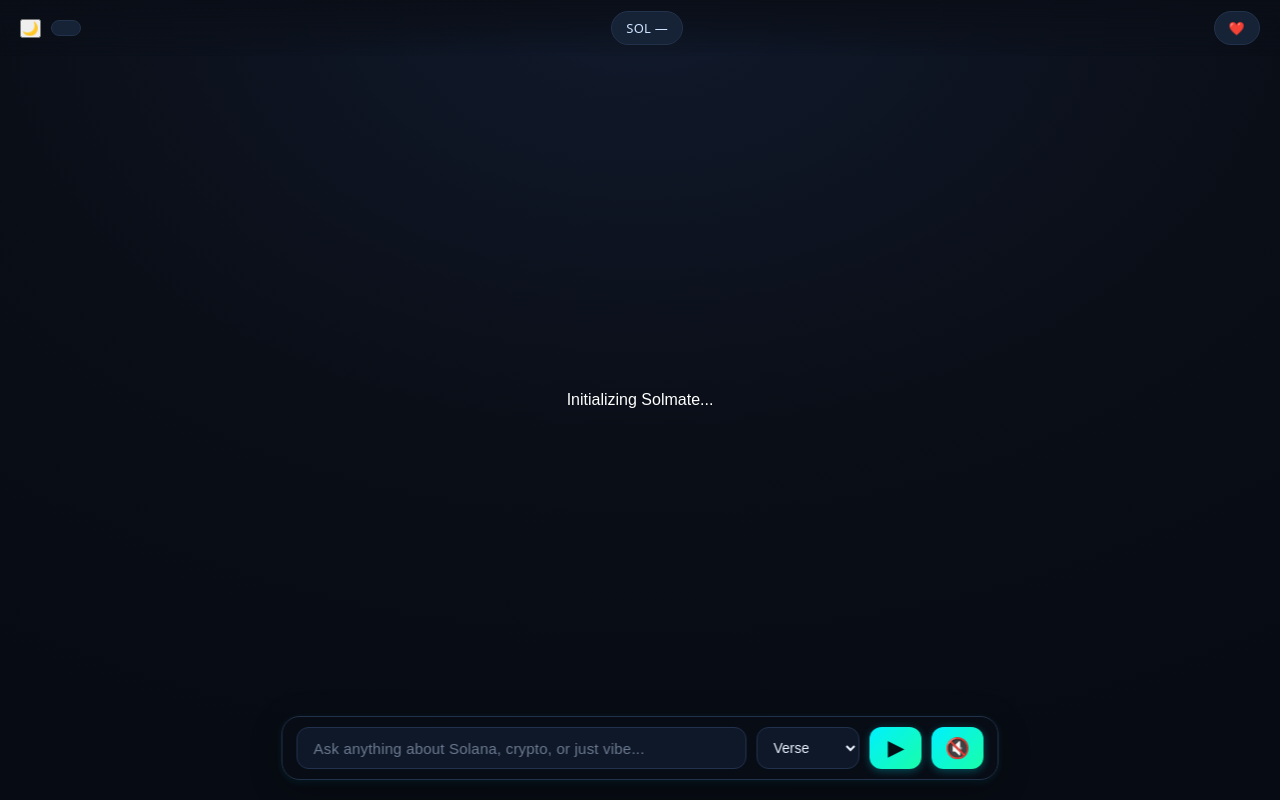
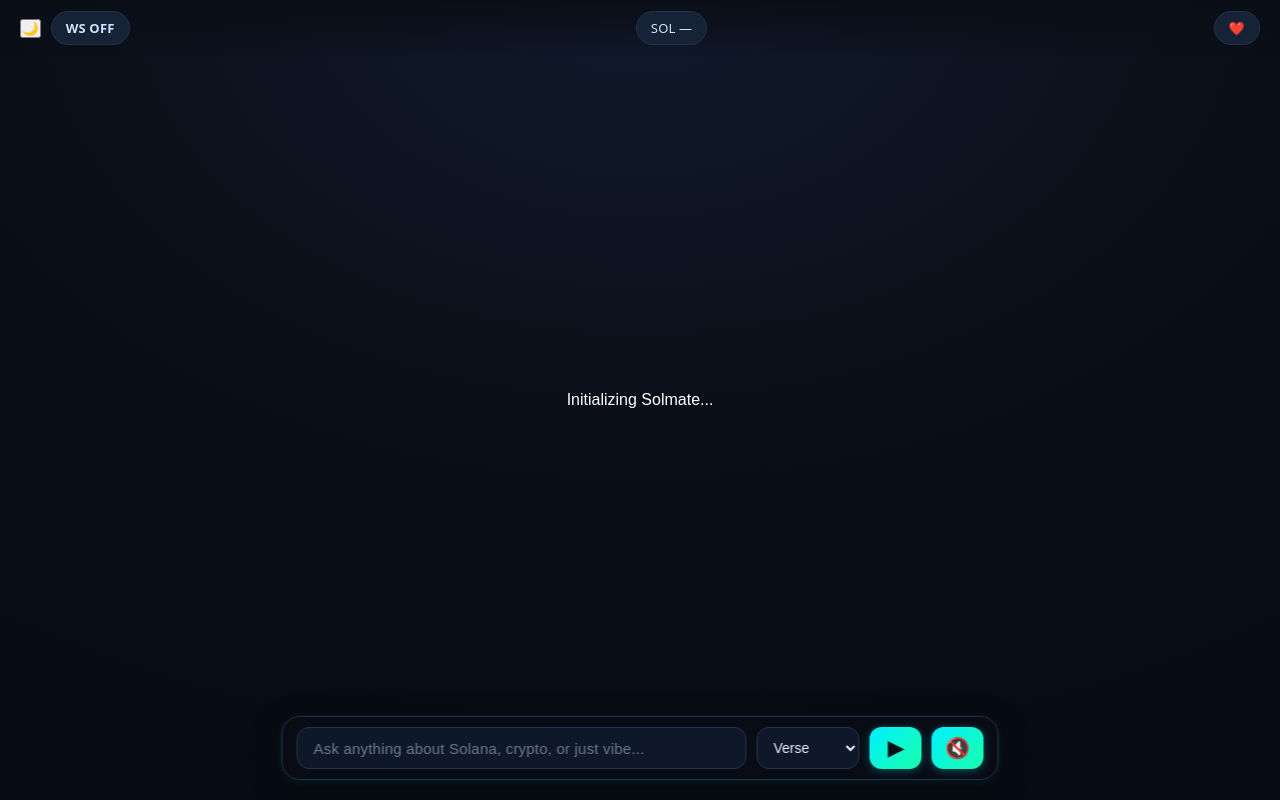
Before and after one commit to DirkDigglerTown/Solmate, a website: page web/index.html in a window 1280 px wide. Drawn offline with Linux system fonts and the light colour scheme.

Commit message:
Update index.html

```diff
--- a/web/index.html
+++ b/web/index.html
@@ -14,6 +14,7 @@
     <div class="left">
       <button id="themeToggle">🌙</button>
       <div class="pill ws" id="wsLight">
+        WS OFF
       </div>
     </div>
     <div class="pill sol" id="solPrice">
```
